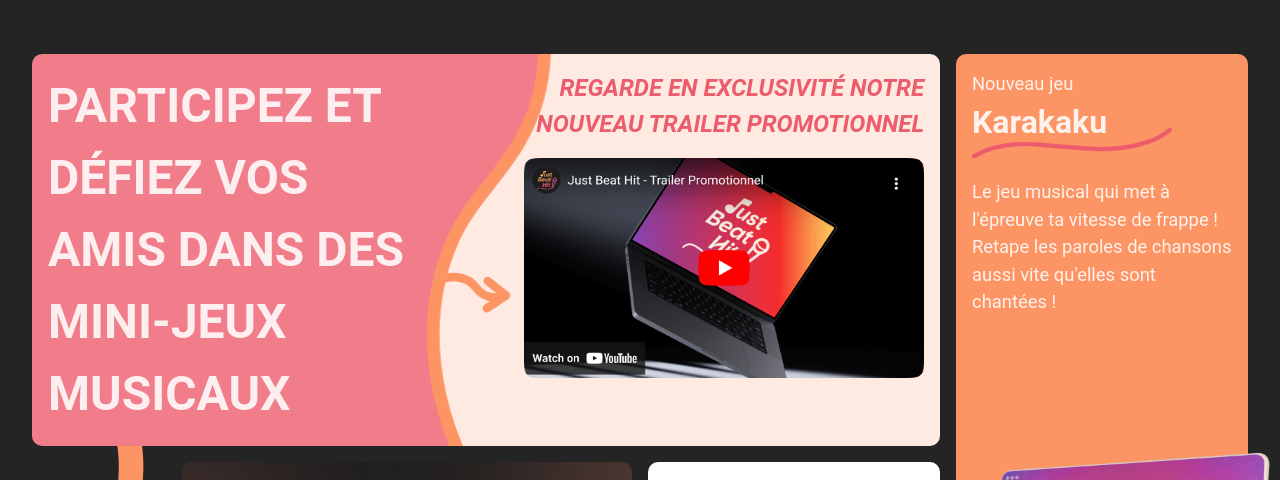
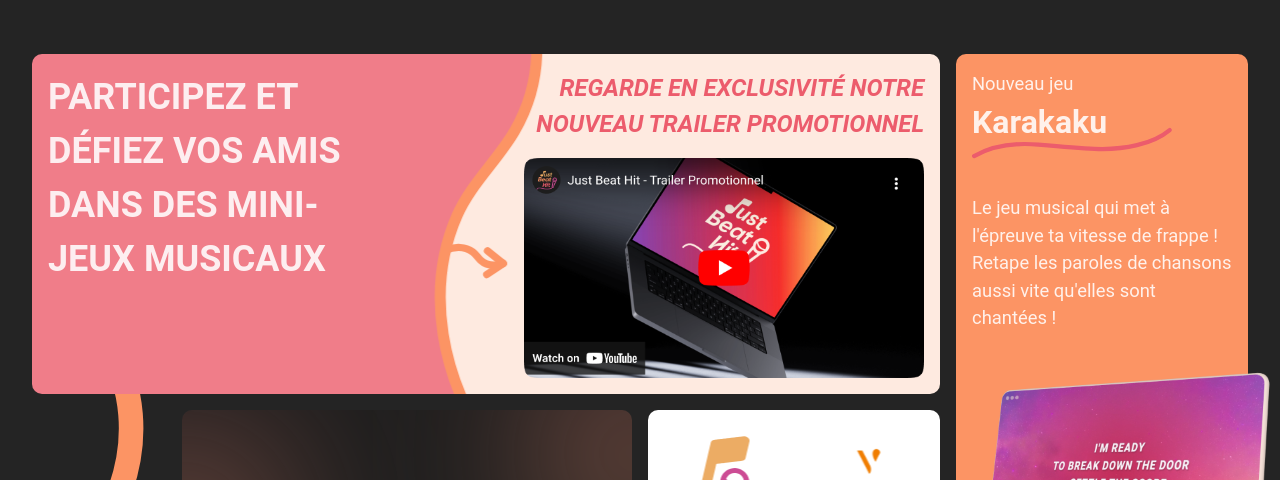
Before and after one commit to JustBeatHit/Landing, a Vue app: page / in a window 1280 px wide. Shown: the part 694-1174 px from the top of the page. Built offline with nearby package versions, Linux system fonts and the light colour scheme.

Commit message:
:lipstick: fix margins

```diff
--- a/src/styles/layouts/_services.scss
+++ b/src/styles/layouts/_services.scss
@@ -21,7 +21,7 @@
       max-height: 460px;
 
       &__title{
-        font-size: 2rem;
+        font-size: 1.5rem;
         text-transform: uppercase;
         h2{
           margin: 0;
@@ -112,6 +112,7 @@
     .separator{
       width: 100%;
       height: 2rem;
+      margin-bottom: 1rem;
     }
     h2{
       font-size: 2rem;
--- a/style.css
+++ b/style.css
@@ -287,7 +287,7 @@
   max-height: 460px;
 }
 .services .concept__title {
-  font-size: 2rem;
+  font-size: 1.5rem;
   text-transform: uppercase;
 }
 .services .concept__title h2 {
@@ -375,6 +375,7 @@
 .services .new-game .separator {
   width: 100%;
   height: 2rem;
+  margin-bottom: 1rem;
 }
 .services .new-game h2 {
   font-size: 2rem;
```
Also changed, not shown: 1 other file (tests, documents, lock files or other folders).
